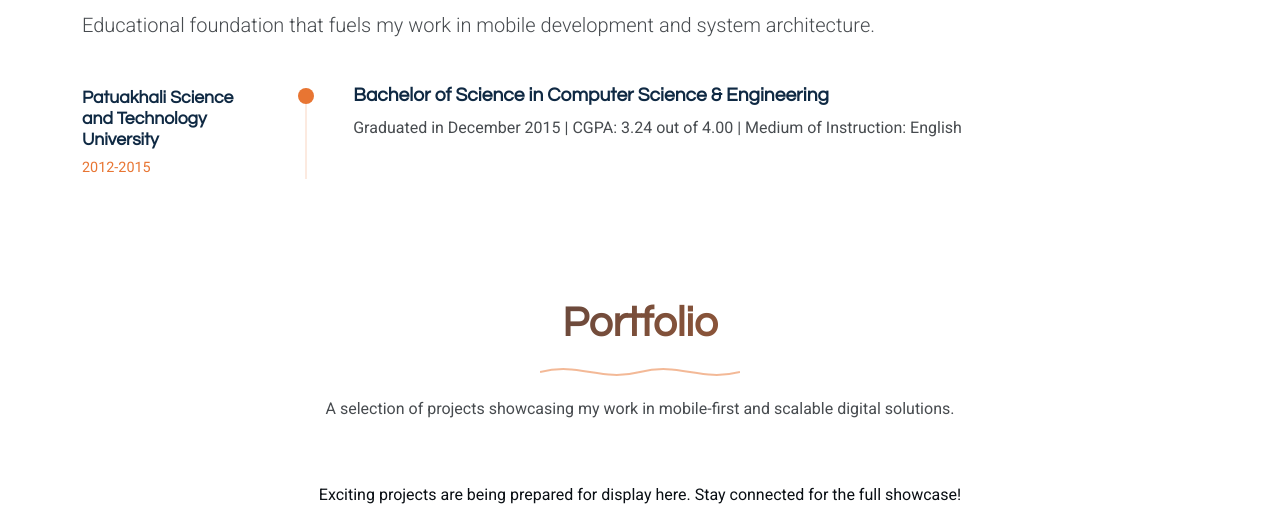
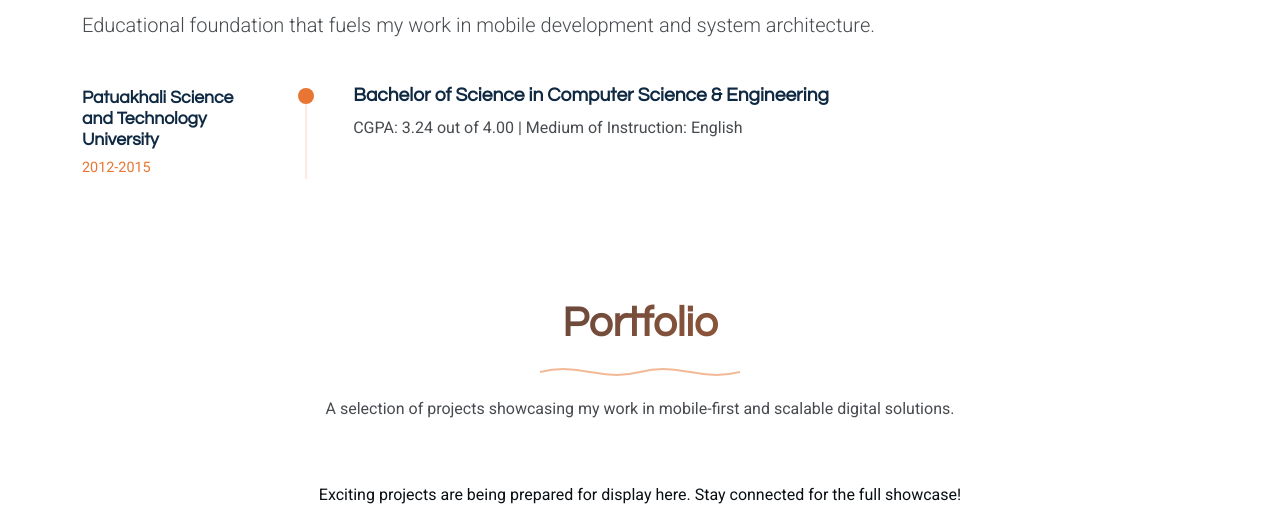
Before and after one commit to Anindya-Duti-Dhar/Anindya-Duti-Dhar.github.io, a plain HTML site: page index.html in a window 1280 px wide. Shown: the part 4015-4535 px from the top of the page. Drawn offline with Linux system fonts and the light colour scheme.

Commit message:
Remove graduation date from education section

```diff
--- a/index.html
+++ b/index.html
@@ -453,7 +453,7 @@
                     <div class="timeline-dot"></div>
                     <div class="timeline-right">
                       <h3 class="position">Bachelor of Science in Computer Science &amp; Engineering</h3>
-                      <p class="description">Graduated in December 2015  |  CGPA: 3.24 out of 4.00  |  Medium of Instruction: English</p>
+                      <p class="description">CGPA: 3.24 out of 4.00  |  Medium of Instruction: English</p>
                     </div>
                   </div>
 
```
